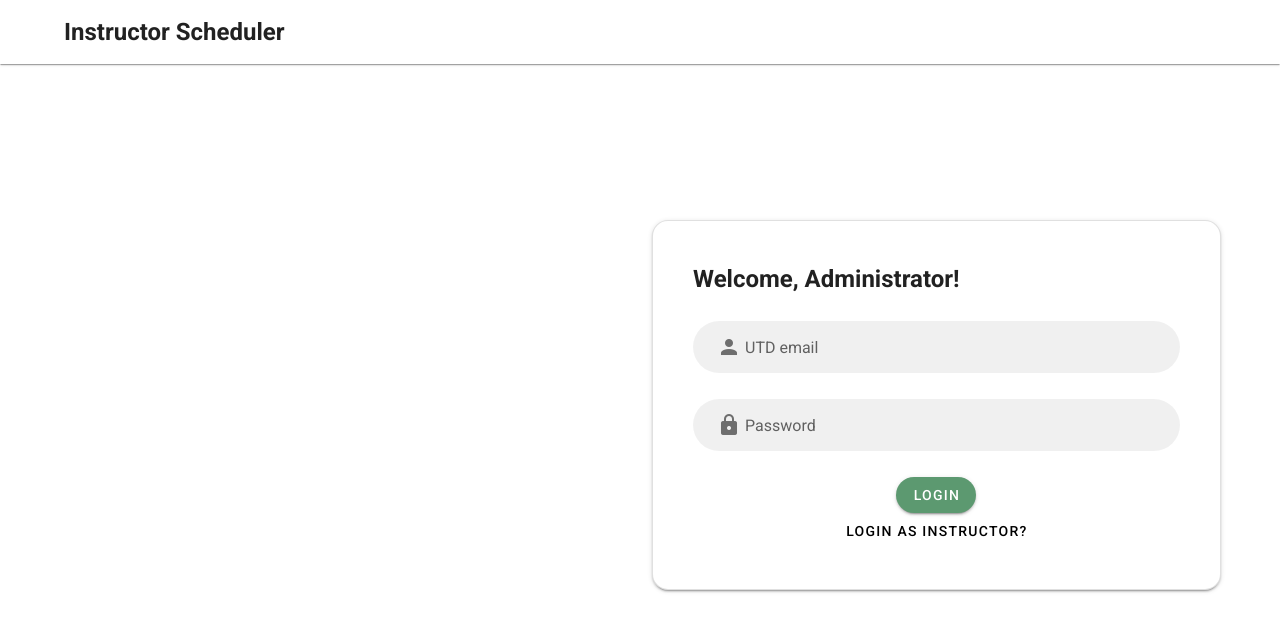
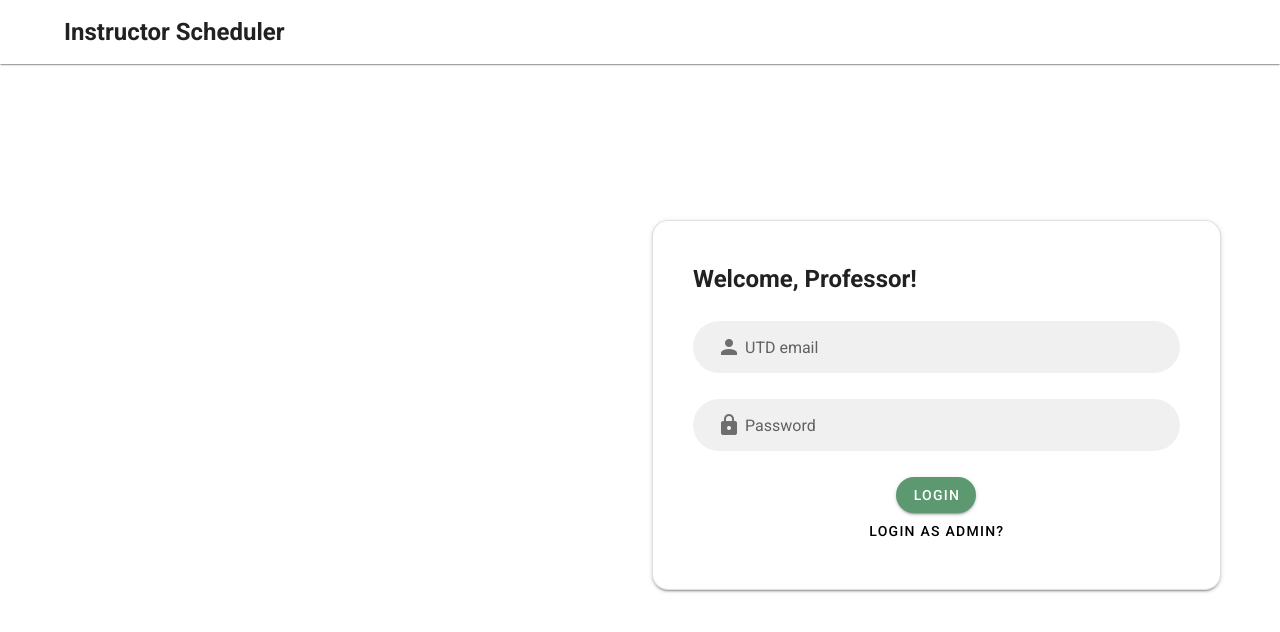
Before and after one commit to palak-bhargava/InstructorScheduler, a Vue app in the folder vue-client/: page /#/ in a window 1280 px wide. Shown: the top 632 px of the page. Built offline with nearby package versions, Linux system fonts and the light colour scheme.

Commit message:
routing fix

```diff
--- a/package.json
+++ b/package.json
@@ -1,5 +1,8 @@
 {
+  "devDependencies": {
+    "vue-cli-plugin-vuetify": "~2.5.8"
+  },
   "dependencies": {
-    "vue-router": "^4.2.5"
+    "vue-router": "^3.6.5"
   }
 }
--- a/vue-client/src/App.vue
+++ b/vue-client/src/App.vue
@@ -1,19 +1,20 @@
 <template>
   <v-app>
     <v-main>
-      <AdminLogin/>
+      <LoginPage/>
+      <router-view></router-view>
     </v-main>
   </v-app>
 </template>
 
 <script>
-import AdminLogin from './views/AdminLogin';
+import LoginPage from './views/LoginPage';
 
 export default {
   name: 'App',
 
   components: {
-    AdminLogin,
+    LoginPage,
   },
 
   data: () => ({
--- a/vue-client/src/main.js
+++ b/vue-client/src/main.js
@@ -1,10 +1,12 @@
 import Vue from 'vue'
 import App from './App.vue'
 import vuetify from './plugins/vuetify'
+import router from './router'
 
 Vue.config.productionTip = false
 
 new Vue({
   vuetify,
-  render: h => h(App)
+  render: h => h(App),
+  router,
 }).$mount('#app')
--- /dev/null
+++ b/vue-client/src/router.js
@@ -0,0 +1,21 @@
+import Vue from 'vue';
+import Router from 'vue-router';
+
+Vue.use(Router);
+
+const router = new Router({
+  routes: [
+    {
+      path: '/views/LoginPage.vue',
+      component: require('@/views/LoginPage.vue').default,
+      name: 'Login',
+    },
+    {
+      path: '/views/AdminLogin.vue',
+      component: require('@/views/AdminLogin.vue').default,
+      name: 'AdminLogin',
+    },
+  ],
+});
+
+export default router;
--- a/vue-client/src/views/LoginPage.vue
+++ b/vue-client/src/views/LoginPage.vue
@@ -66,7 +66,7 @@
           outlined
 
         >
-        <h2>Welcome!</h2> <br>
+        <h2>Welcome, Professor!</h2> <br>
 
           <v-text-field
             label="UTD email"
@@ -99,6 +99,16 @@
               LOGIN
             </v-btn>
           </div>
+          <div class="text-center">
+            <router-link :to="{ name: 'AdminLogin' }">
+              <v-btn
+                text
+                color="black"
+              >
+              Login as admin?
+            </v-btn>
+          </router-link>
+          </div>
         </v-card>
       </v-col>
     </v-row>
@@ -113,7 +123,8 @@ const getUserEmail = require('../../../node-server/controllers/sign_in_controlle
   data() {
     return {
       email: '',
-      password: ''
+      password: '',
+      show1: false,
     };
   },
 
```
Also changed, not shown: 2 other files (tests, documents, lock files or other folders).
